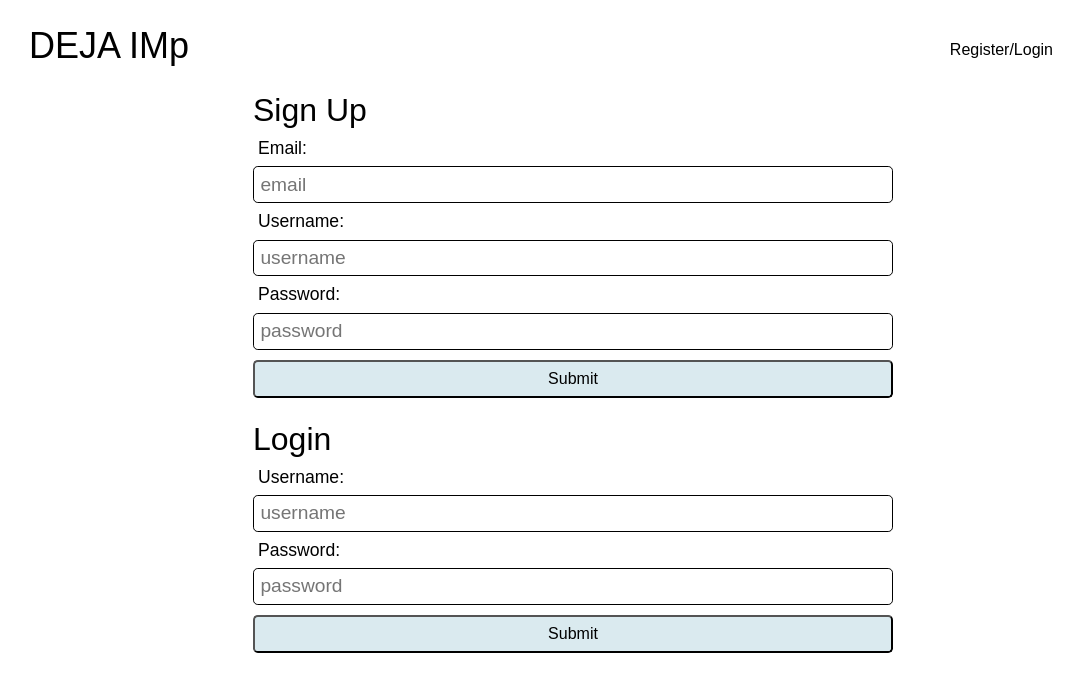
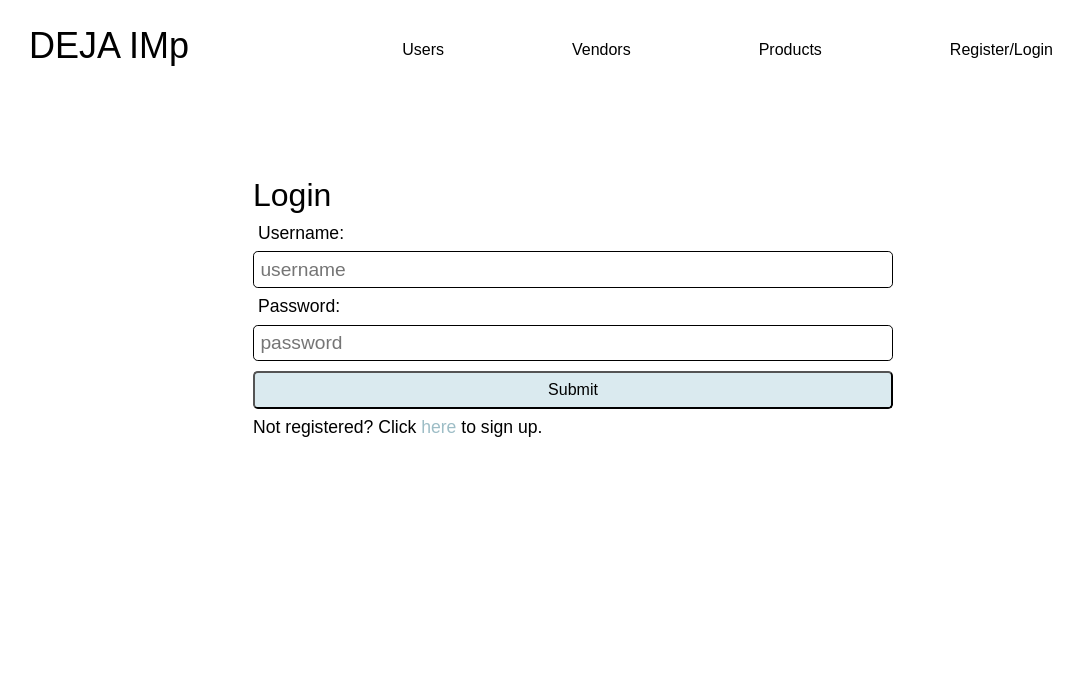
Before and after one commit to edellenator/Deja-imp, a React (Create React App) app in the folder client/: page /login in a window 1280 px wide. Shown: the top 692 px of the page, without its empty margins (67-1150 px from the left). Built offline with nearby package versions, Linux system fonts and the light colour scheme.

Commit message:
fix syntax error

```diff
--- a/client/src/components/LoginForm.js
+++ b/client/src/components/LoginForm.js
@@ -1,22 +1,26 @@
 import React, { useState } from "react";
 
-const LoginForm = () => {
-  const [userFormData, setUserFormData] = useState({ email: "", password: "" });
+const LoginForm = ({ setRegistered }) => {
+  const [userFormData, setUserFormData] = useState({
+    username: "",
+    password: "",
+  });
   const [showAlert, setShowAlert] = useState(false);
 
   const handleInputChange = (event) => {
     const { name, value } = event.target;
     setUserFormData({ ...userFormData, [name]: value });
+    console.log(userFormData);
   };
 
   const handleFormSubmit = async (event) => {
-    event.preventDefault;
+    event.preventDefault();
     setShowAlert(true);
     setUserFormData({ username: "", password: "" });
   };
 
   return (
-    <form onSubmit={handleFormSubmit} className="container w-50">
+    <form onSubmit={handleFormSubmit} className="container w-50 my-5 py-5">
       <h2>Login</h2>
       <label htmlFor="username" className="form-label">
         Username:
@@ -40,10 +44,17 @@ const LoginForm = () => {
         onChange={handleInputChange}
         value={userFormData.password}
       />
-      {showAlert && <alert>Invalid credentials</alert>}
+      {showAlert && <p className="text-tertiary">Invalid credentials</p>}
       <button type="submit" className="btn">
         Submit
       </button>
+      <p>
+        Not registered? Click{" "}
+        <span className="text-primary" onClick={() => setRegistered(false)}>
+          here
+        </span>{" "}
+        to sign up.
+      </p>
     </form>
   );
 };
--- a/client/src/components/Nav.js
+++ b/client/src/components/Nav.js
@@ -5,7 +5,7 @@ const Nav = (props) => {
   const { currentPage, setCurrentPage } = props;
 
   // temp test data, update to use Auth
-  const loggedIn = false;
+  const loggedIn = true;
 
   return (
     <nav className="flex-row">
--- a/client/src/components/SignupForm.js
+++ b/client/src/components/SignupForm.js
@@ -1,7 +1,7 @@
 import React, { useState } from "react";
 import { validateEmail, capitalizeFirstLetter } from "../utils/helpers";
 
-const SignUpForm = () => {
+const SignUpForm = ({ setRegistered }) => {
   const [errorMessage, setErrorMessage] = useState("");
   const [userFormData, setUserFormData] = useState({
     email: "",
@@ -35,14 +35,15 @@ const SignUpForm = () => {
   };
 
   const handleFormSubmit = async (event) => {
-    event.preventDefault;
+    event.preventDefault();
+    console.log(userFormData);
     setUserFormData({ email: "", username: "", password: "" });
   };
 
   const { email, username, password } = userFormData;
 
   return (
-    <form onSubmit={handleFormSubmit} className=" container w-50 my-3">
+    <form onSubmit={handleFormSubmit} className=" container w-50 my-5 py-5">
       <h2>Sign Up</h2>
       <label htmlFor="email" className="form-label">
         Email:
@@ -77,10 +78,18 @@ const SignUpForm = () => {
         onBlur={handleInputChange}
         defaultValue={password}
       />
+      {errorMessage && <p className="text-tertiary">{errorMessage}</p>}
       <button type="submit" className="btn">
         Submit
       </button>
-      {errorMessage && <alert>{errorMessage}</alert>}
+
+      <p>
+        Already registered? Click{" "}
+        <span className="text-primary" onClick={() => setRegistered(true)}>
+          here
+        </span>{" "}
+        to login.
+      </p>
     </form>
   );
 };
--- a/client/src/pages/AddProduct.js
+++ b/client/src/pages/AddProduct.js
@@ -43,14 +43,14 @@ const AddProduct = () => {
   };
 
   const handleFormSubmit = async (event) => {
-    event.preventDefault;
+    event.preventDefault();
   };
 
   const { productName, productSku, vendorName, description, colors } =
     productFormData;
 
   return (
-    <form className="container">
+    <form className="container" onSubmit={handleFormSubmit}>
       <h3>Add a Product</h3>
       <div className="flex-row">
         <div className="col-7 mr-5">
@@ -85,7 +85,7 @@ const AddProduct = () => {
             value={vendorName}
             onChange={handleChange}
           >
-            <option value="" disabled selected hidden>
+            <option value="" disabled hidden>
               Select a vendor...
             </option>
             {vendors.map((vendor) => (
--- a/client/src/pages/AddVendor.js
+++ b/client/src/pages/AddVendor.js
@@ -23,7 +23,7 @@ const AddVendor = () => {
     console.log(vendorFormData);
   };
   const handleSubmit = async (event) => {
-    event.preventDefault;
+    event.preventDefault();
   };
 
   const {
@@ -40,7 +40,7 @@ const AddVendor = () => {
   } = vendorFormData;
 
   return (
-    <form className="container">
+    <form className="container" onSubmit={handleSubmit}>
       <h3>Add a Vendor</h3>
       <div className="flex-row">
         <div className="col-7 mr-5">
--- a/client/src/pages/Home.js
+++ b/client/src/pages/Home.js
@@ -1,16 +1,21 @@
 import React from "react";
-// import LoginForm from "./LoginForm";
+import { Link } from "react-router-dom";
 
 const Home = ({ showModal }) => {
+  // temp test data, replace with Auth
+  const loggedIn = false;
+
   return (
     <div className="container w-50 text-center py-custom">
-      {/* <div className="modal">
-        <LoginForm />
-      </div> */}
       <h3>Welcome to [Custom Enterprise Name] Inventory System.</h3>
-      {/* {!Auth.loggedIn && ( */}
-      <p>Login to view [Custom Enterprise Name] inventory.</p>
-      {/* )} */}
+      {!loggedIn && (
+        <p>
+          <Link to="/login" className="text-primary">
+            Login
+          </Link>{" "}
+          to view [Custom Enterprise Name] inventory.
+        </p>
+      )}
     </div>
   );
 };
--- a/client/src/pages/Register.js
+++ b/client/src/pages/Register.js
@@ -1,12 +1,14 @@
-import React from "react";
+import React, { useState } from "react";
 import LoginForm from "../components/LoginForm";
 import SignUpForm from "../components/SignupForm";
 
 const Registration = () => {
+  const [registered, setRegistered] = useState(true);
+
   return (
     <>
-      <SignUpForm />
-      <LoginForm />
+      {registered && <LoginForm setRegistered={setRegistered} />}
+      {!registered && <SignUpForm setRegistered={setRegistered} />}
     </>
   );
 };
```
